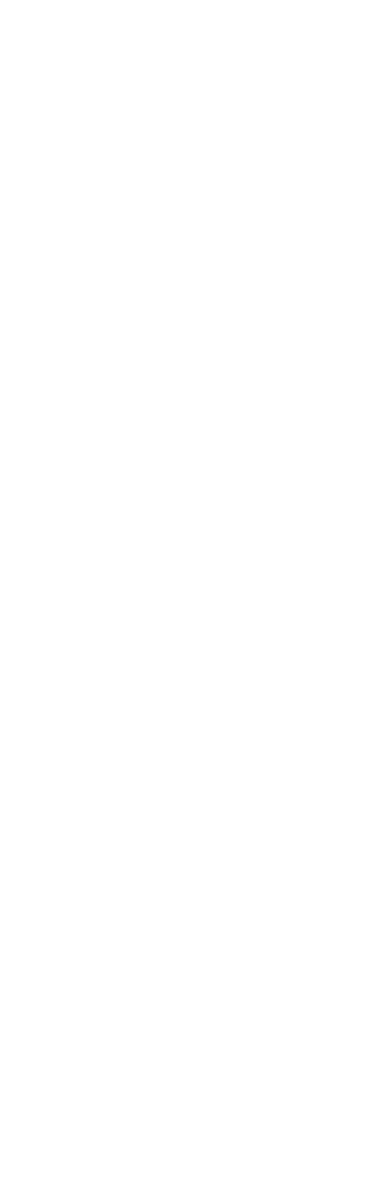
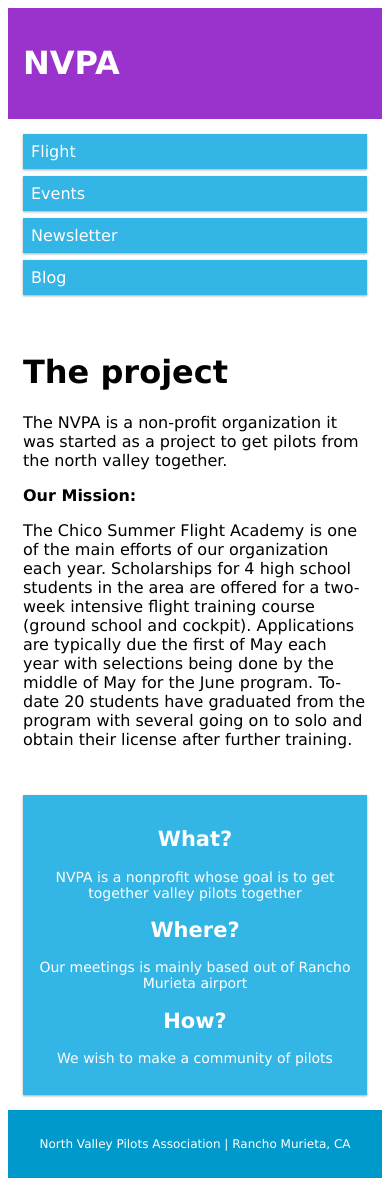
Before and after one commit to BFabrizio/NVPA, a PHP site: page / in a window 390 px wide. Before the commit the page is empty. Before the commit the page ends 844 px from the top, so only its background shows below. Run offline with PHP 8.4, Linux system fonts and the light colour scheme.

Commit message:
Now responsive

```diff
--- a/Css/style.css
+++ b/Css/style.css
@@ -1,6 +1,9 @@
 body {
     margin:0;
     text-align: center;
+}
+div{
+    display:inline-block;
 }
 #container{
     	width:auto;
--- a/index.html
+++ b/index.html
@@ -1,9 +1,134 @@
-<?php
+<!DOCTYPE html>
+<html>
+<head>
+<meta name="viewport" content="width=device-width, initial-scale=1.0">
+<style>
+* {
+    box-sizing: border-box;
+}
+.row::after {
+    content: "";
+    clear: both;
+    display: table;
+}
+[class*="col-"] {
+    float: left;
+    padding: 15px;
+}
+html {
+    font-family: "Lucida Sans", sans-serif;
+}
+.header {
+    background-color: #9933cc;
+    color: #ffffff;
+    padding: 15px;
+}
+.menu ul {
+    list-style-type: none;
+    margin: 0;
+    padding: 0;
+}
+.menu li {
+    padding: 8px;
+    margin-bottom: 7px;
+    background-color: #33b5e5;
+    color: #ffffff;
+    box-shadow: 0 1px 3px rgba(0,0,0,0.12), 0 1px 2px rgba(0,0,0,0.24);
+}
+.menu li:hover {
+    background-color: #0099cc;
+}
+.aside {
+    background-color: #33b5e5;
+    padding: 15px;
+    color: #ffffff;
+    text-align: center;
+    font-size: 14px;
+    box-shadow: 0 1px 3px rgba(0,0,0,0.12), 0 1px 2px rgba(0,0,0,0.24);
+}
+.footer {
+    background-color: #0099cc;
+    color: #ffffff;
+    text-align: center;
+    font-size: 12px;
+    padding: 15px;
+}
+/* For mobile phones: */
+[class*="col-"] {
+    width: 100%;
+}
+@media only screen and (min-width: 600px) {
+    /* For tablets: */
+    .col-s-1 {width: 8.33%;}
+    .col-s-2 {width: 16.66%;}
+    .col-s-3 {width: 25%;}
+    .col-s-4 {width: 33.33%;}
+    .col-s-5 {width: 41.66%;}
+    .col-s-6 {width: 50%;}
+    .col-s-7 {width: 58.33%;}
+    .col-s-8 {width: 66.66%;}
+    .col-s-9 {width: 75%;}
+    .col-s-10 {width: 83.33%;}
+    .col-s-11 {width: 91.66%;}
+    .col-s-12 {width: 100%;}
+}
+@media only screen and (min-width: 768px) {
+    /* For desktop: */
+    .col-1 {width: 8.33%;}
+    .col-2 {width: 16.66%;}
+    .col-3 {width: 25%;}
+    .col-4 {width: 33.33%;}
+    .col-5 {width: 41.66%;}
+    .col-6 {width: 50%;}
+    .col-7 {width: 58.33%;}
+    .col-8 {width: 66.66%;}
+    .col-9 {width: 75%;}
+    .col-10 {width: 83.33%;}
+    .col-11 {width: 91.66%;}
+    .col-12 {width: 100%;}
+}
+</style>
+</head>
+<body>
 
-?>
-<html>
-    <head>
-        <title>NVPA</title>
-        <link rel="stylesheet" type="text/css" href="css/style.css" />
-    </head>
+<div class="header">
+  <h1>NVPA</h1>
+</div>
+
+<div class="row">
+
+<div class="col-3 col-s-3 menu">
+  <ul>
+    <li>Flight</li>
+    <li>Events</li>
+    <li>Newsletter</li>
+    <li>Blog</li>
+  </ul>
+</div>
+
+<div class="col-6 col-s-9">
+   <h1>The project</h1>
+  <p>The NVPA is a non-profit organization it was started as a project to get pilots from the north valley together.</p>
+  <p><b>Our Mission:</b></p>
+  <p>The Chico Summer Flight Academy is one of the main efforts of our organization each year. Scholarships for 4 high school students in the area are offered for a two-week intensive flight training course (ground school and cockpit). Applications are typically due the first of May each year with selections being done by the middle of May for the June program. To-date 20 students have graduated from the program with several going on to solo and obtain their license after further training.</p>
+</div>
+
+<div class="col-3 col-s-12">
+  <div class="aside">
+    <h2>What?</h2>
+    <p>NVPA is a nonprofit whose goal is to get together valley pilots together </p>
+    <h2>Where?</h2>
+    <p>Our meetings is mainly based out of Rancho Murieta airport</p>
+    <h2>How?</h2>
+    <p>We wish to make a community of pilots </p>
+  </div>
+</div>
+
+</div>
+
+<div class="footer">
+  <p>North Valley Pilots Association | Rancho Murieta, CA</p>
+</div>
+
+</body>
 </html>
```
